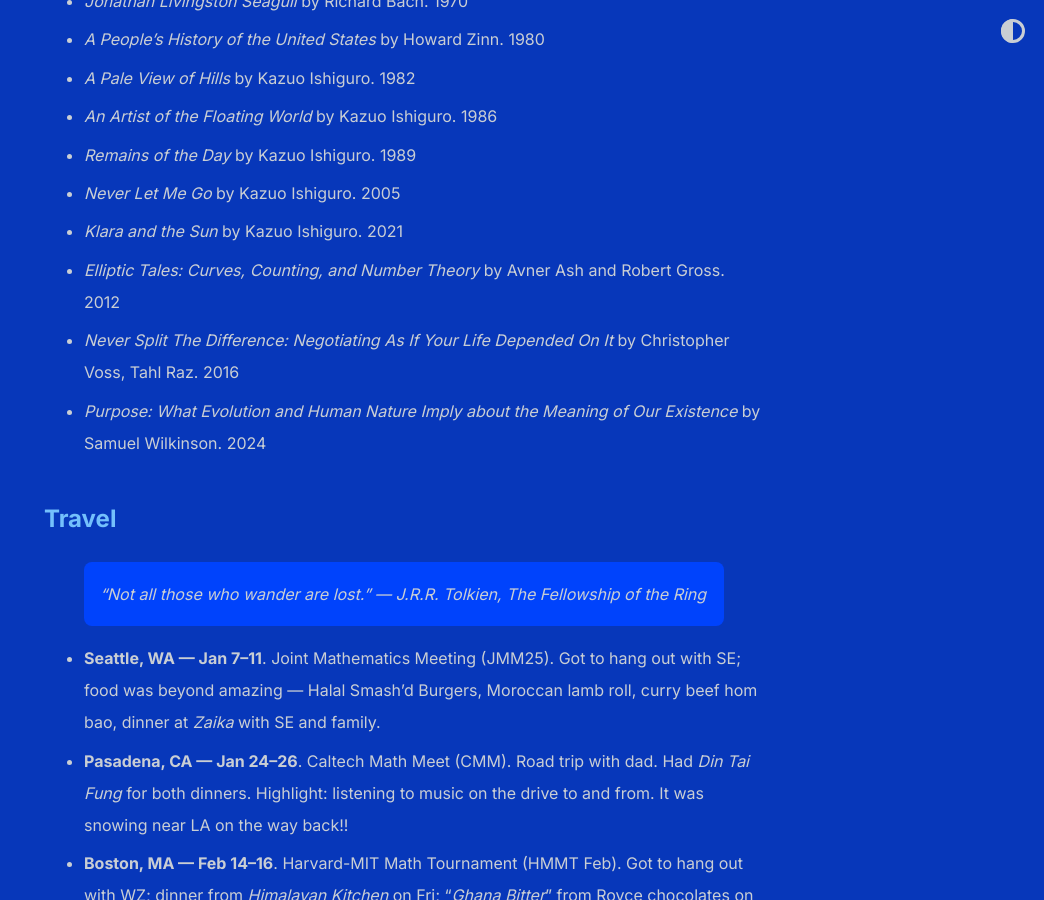
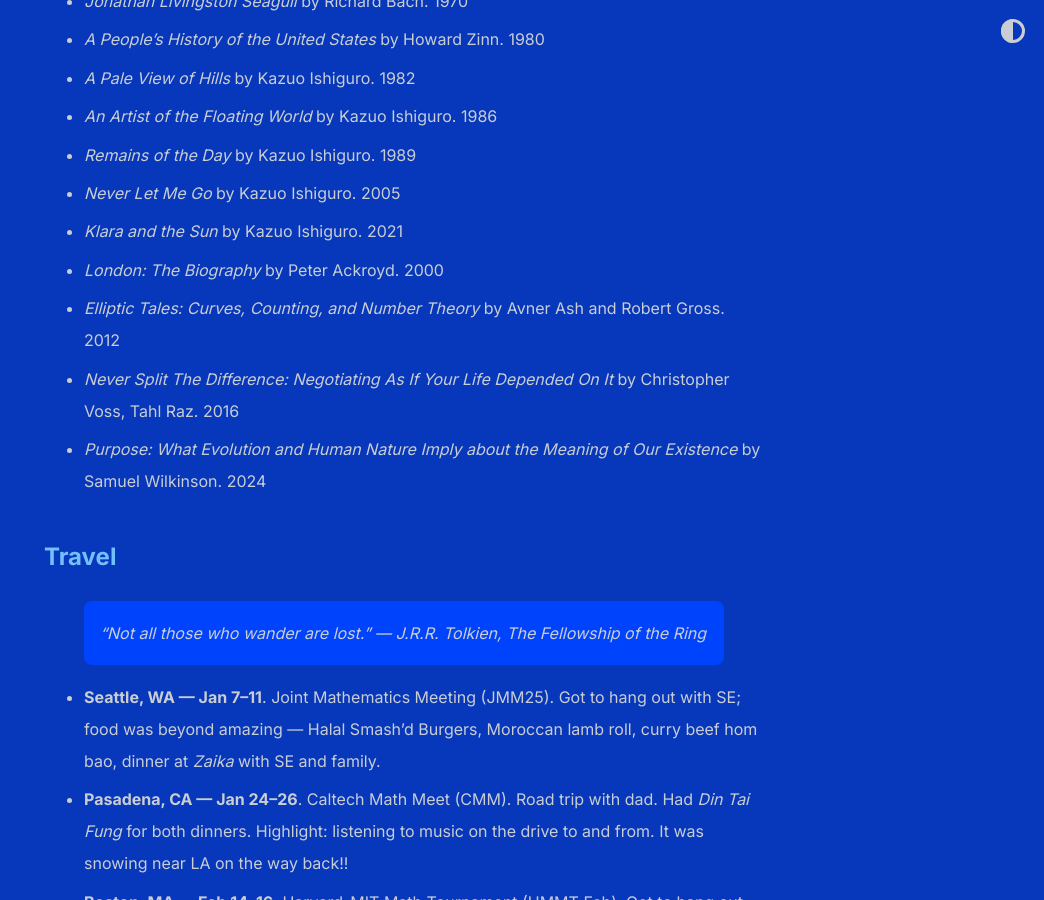
Before and after one commit to shihankanungo/shihankanungo.github.io, a Jekyll site: the page built from wrapped.md, in a window 1280 px wide and 900 px high, scrolled down 2665 px. Shown: the whole window, without its empty margins (236-1280 px from the left). Built offline with Jekyll 4.4.1, drawn with Linux system fonts in a browser that asks for light colours.

Commit message:
Update wrapped.md

```diff
--- a/wrapped.md
+++ b/wrapped.md
@@ -70,6 +70,7 @@ title: Wrapped (2025)
 - *Remains of the Day* by Kazuo Ishiguro. 1989
 - *Never Let Me Go* by Kazuo Ishiguro. 2005
 - *Klara and the Sun* by Kazuo Ishiguro. 2021
+- *London: The Biography* by Peter Ackroyd. 2000
 - *Elliptic Tales: Curves, Counting, and Number Theory* by Avner Ash and Robert Gross. 2012
 - *Never Split The Difference: Negotiating As If Your Life Depended On It* by Christopher Voss, Tahl Raz. 2016
 - *Purpose: What Evolution and Human Nature Imply about the Meaning of Our Existence* by Samuel Wilkinson. 2024
```
